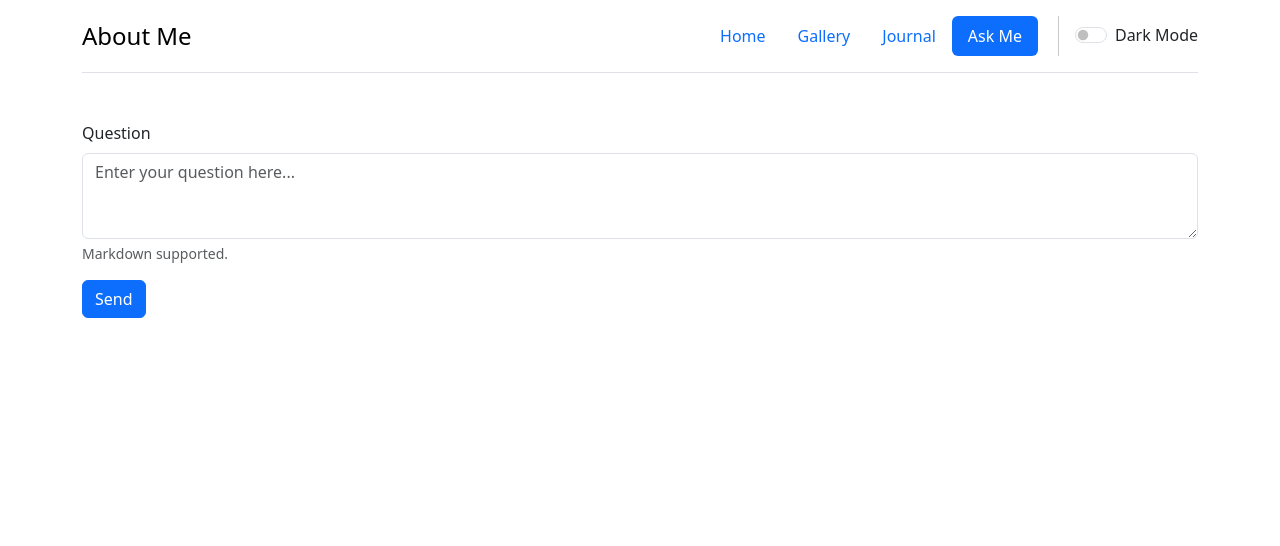
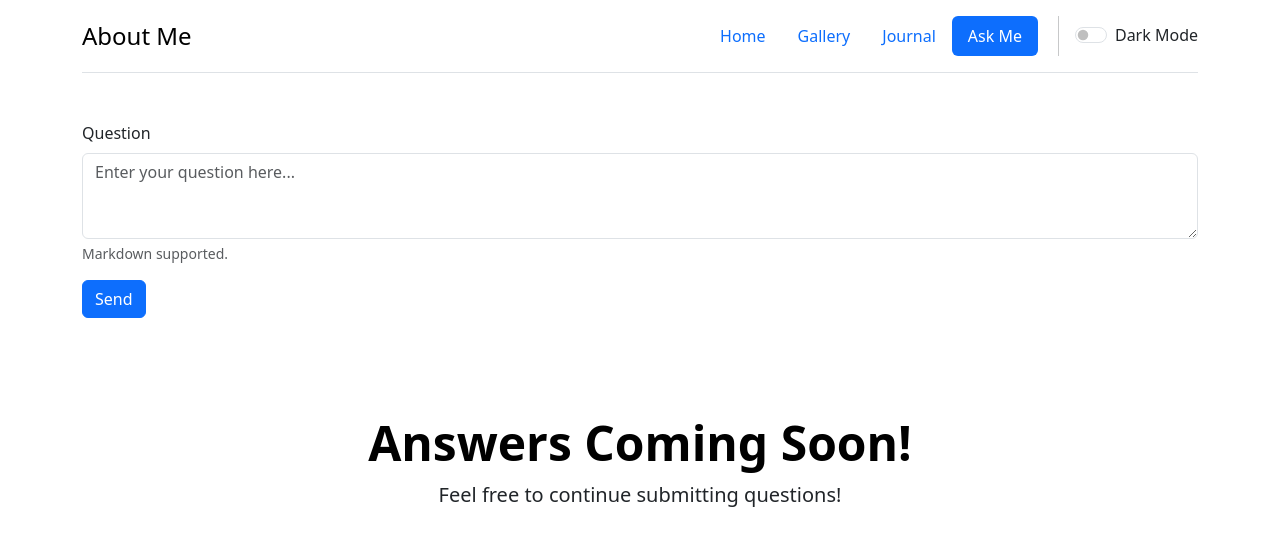
Before and after one commit to SabinDarkstone/SabinDarkstone.github.io, a Jekyll site: the page built from site/ama.html, in a window 1280 px wide. Shown: the top 546 px of the page. Built offline with Jekyll 4.4.1, drawn with Linux system fonts in a browser that asks for light colours.

Commit message:
auto journal commit: 2025-09-05 15:51:53

```diff
--- a/site/ama.html
+++ b/site/ama.html
@@ -23,6 +23,34 @@ permalink: /ama.html
 
     <div id="questionResult" class="mt-3" class="cf-turnstile" role="status" aria-live="polite"></div>
 </form>
+
+{% comment %}
+{% if site.data.ask.responses %}
+    <div class="mt-5">
+        <h2>Answered Questions</h2>
+        {% for qa in site.data.ask.responses %}
+            <div class="card mb-4">
+                <div class="card-body mb-3">
+                    <h5 class="card-title">{{ qa.question | strip }}</h5>
+                    <div class="card-text">{{ qa.answer }}</div>
+                </div>
+            </div>
+        {% endfor %}
+    </div>
+{% endif %}
+{% endcomment %}
+
+<div class="px-4 py-5 my-5 text-center">
+    <h1 class="display-5 fw-bold text-body-emphasis">
+        Answers Coming Soon!
+    </h1>
+
+    <div class="col-lg-6 mx-auto">
+        <p class="lead mb-4">
+            Feel free to continue submitting questions!
+        </p>
+    </div>
+</div>
 
 <script>
     (function() {
```
Also changed, not shown: site/_data/ask.yml (+7 -0 lines).
